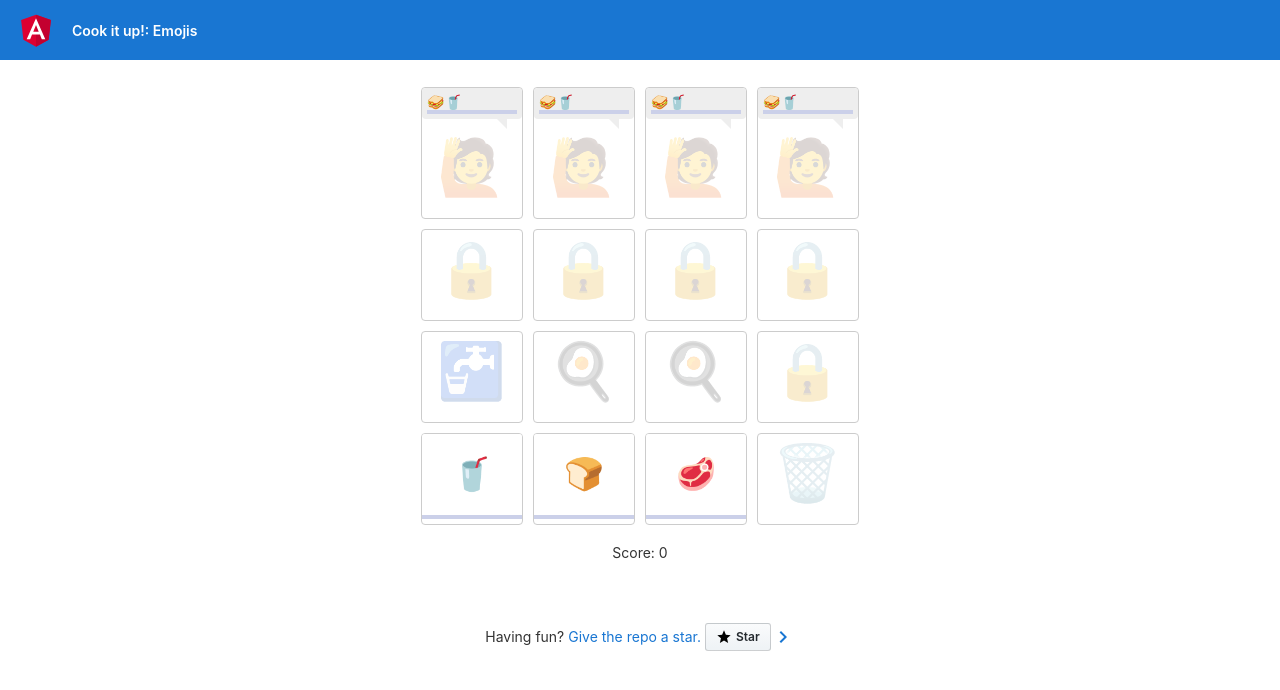
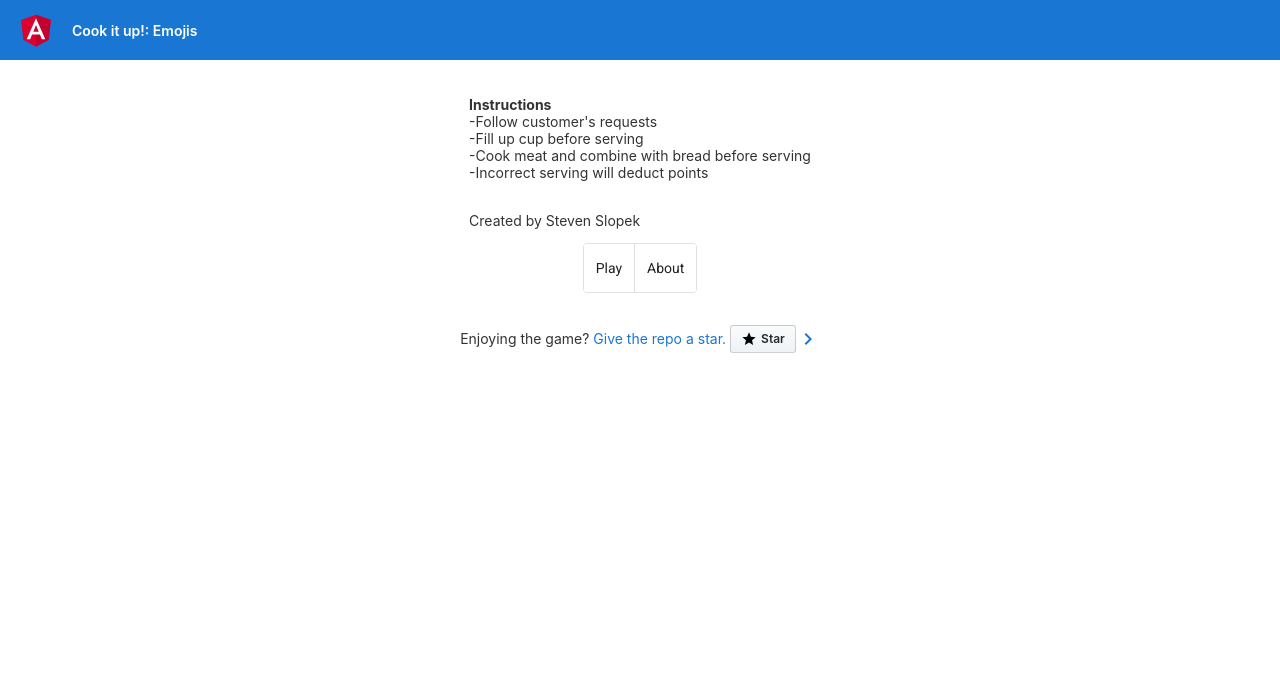
Before and after one commit to sslopek/cook-it-up-emojis, an Angular app: page /about in a window 1280 px wide. Before the commit this address led to /. Shown: the top 690 px of the page. Built offline with nearby package versions, Linux system fonts and the light colour scheme.

Commit message:
Added about screen and moved game area to separate component

```diff
--- /dev/null
+++ b/src/app/about/about.component.html
@@ -0,0 +1,11 @@
+<p>
+    <b>Instructions</b>
+
+    <br/>-Follow customer's requests
+    <br/>-Fill up cup before serving
+    <br/>-Cook meat and combine with bread before serving
+    <br/>-Incorrect serving will deduct points
+</p>
+<p>
+    <br/>Created by Steven Slopek
+</p>
--- /dev/null
+++ b/src/app/about/about.component.ts
@@ -0,0 +1,15 @@
+import { Component, OnInit } from '@angular/core';
+
+@Component({
+  selector: 'app-about',
+  templateUrl: './about.component.html',
+  styleUrls: ['./about.component.css']
+})
+export class AboutComponent implements OnInit {
+
+  constructor() { }
+
+  ngOnInit(): void {
+  }
+
+}
--- a/src/app/app-routing.module.ts
+++ b/src/app/app-routing.module.ts
@@ -1,8 +1,15 @@
 import { NgModule } from '@angular/core';
 import { Routes, RouterModule } from '@angular/router';
+import { AboutComponent } from './about/about.component';
+import { PlayComponent } from './play/play.component';
 
 
-const routes: Routes = [];
+const routes: Routes = [
+  { path: '', redirectTo: '/play', pathMatch: 'full' },
+  { path: 'play', component: PlayComponent },
+  { path: 'about', component: AboutComponent }
+];
+
 
 @NgModule({
   imports: [RouterModule.forRoot(routes)],
--- a/src/app/app.component.css
+++ b/src/app/app.component.css
@@ -45,7 +45,7 @@
   }
 
   footer {
-    margin-top: 48px;
+    margin-top: 32px;
     display: flex;
     align-items: center;
     line-height: 20px;
@@ -81,16 +81,3 @@
     width: 16px;
     margin-right: 4px;
   }
-
-
-
-
-
-  app-ui-serve-station{
-    padding: 5px 5px;
-  }
-
-  .station-row
-  {
-    display: flex;
-  }
--- a/src/app/app.component.html
+++ b/src/app/app.component.html
@@ -10,18 +10,20 @@
 
 <div class="content" role="main">
 
-  <!-- Game Screen -->
-  <div class="gamearea">
-    <div class="station-row" *ngFor="let stationrow of stations">
-      <app-ui-serve-station *ngFor="let station of stationrow" [serveStation]="station" [allStationsIds]="getStationsIds()"></app-ui-serve-station>
-    </div>
-  </div>
 
-  <p>Score: {{getScore()}}</p>
+  <router-outlet></router-outlet>
+
+
+
+  <mat-button-toggle-group name="fontStyle" aria-label="Navigation">
+    <mat-button-toggle routerLink="/play">Play</mat-button-toggle>
+    <mat-button-toggle routerLink="/about">About</mat-button-toggle>
+  </mat-button-toggle-group>
+
 
   <!-- Footer -->
   <footer>
-      Having fun?&nbsp;
+      Enjoying the game?&nbsp;
       <a href="https://github.com/sslopek/cook-it-up-emojis" target="_blank" rel="noopener"> Give the repo a star.
         <div class="github-star-badge">
             <svg class="material-icons" xmlns="http://www.w3.org/2000/svg" width="24" height="24" viewBox="0 0 24 24"><path d="M0 0h24v24H0z" fill="none"/><path d="M12 17.27L18.18 21l-1.64-7.03L22 9.24l-7.19-.61L12 2 9.19 8.63 2 9.24l5.46 4.73L5.82 21z"/></svg>
@@ -34,6 +36,3 @@
   </footer>
 
 </div>
-
-
-<router-outlet></router-outlet>
--- a/src/app/app.component.ts
+++ b/src/app/app.component.ts
@@ -1,7 +1,4 @@
 import { Component } from '@angular/core';
-import { GameService } from './game/game.service';
-import { ServeStation } from './game/serve-station';
-
 
 @Component({
   selector: 'app-root',
@@ -11,49 +8,11 @@ import { ServeStation } from './game/serve-station';
 
 
 export class AppComponent {
-  intervalId = 0;
-  stations: ServeStation[][]
 
-  constructor(private gameService: GameService) {}
+  constructor() { }
 
-
-  ngOnInit() {
-    this.gameService.setupStations();
-    this.loadStations();
-    this.startGameTimer();
-  }
-  ngOnDestroy() {
-    this.clearGameTimer();
+  ngOnInit(): void {
   }
 
 
-
-  //Main game loop
-  startGameTimer() {
-    this.clearGameTimer();
-    this.intervalId = window.setInterval(() => {
-
-      this.gameService.doAllTicks();
-
-    }, 500);
-  }
-
-  //Clear timer (for pausing)
-  clearGameTimer() {
-    clearInterval(this.intervalId);
-  }
-
-
-  loadStations(): void {
-    this.gameService.getStations()
-        .subscribe(stations => this.stations = stations);
-  }
-
-  getStationsIds(): string[] {
-    return this.gameService.getStationIds();
-  }
-  getScore(): number {
-    return this.gameService.getScore();
-  }
-
 }
--- /dev/null
+++ b/src/app/play/play.component.css
@@ -0,0 +1,7 @@
+app-ui-serve-station {
+  padding: 5px 5px;
+}
+
+.station-row {
+  display: flex;
+}
--- /dev/null
+++ b/src/app/play/play.component.html
@@ -0,0 +1,8 @@
+<!-- Game Screen -->
+<div class="gamearea">
+    <div class="station-row" *ngFor="let stationrow of stations">
+        <app-ui-serve-station *ngFor="let station of stationrow" [serveStation]="station" [allStationsIds]="getStationsIds()"></app-ui-serve-station>
+    </div>
+</div>
+
+<p>Score: {{getScore()}}</p>
--- /dev/null
+++ b/src/app/play/play.component.ts
@@ -0,0 +1,57 @@
+import { Component, OnInit } from '@angular/core';
+import { GameService } from '../game/game.service';
+import { ServeStation } from '../game/serve-station';
+
+@Component({
+  selector: 'app-play',
+  templateUrl: './play.component.html',
+  styleUrls: ['./play.component.css']
+})
+export class PlayComponent implements OnInit {
+
+  intervalId = 0;
+  stations: ServeStation[][]
+
+  constructor(private gameService: GameService) {}
+
+
+  ngOnInit() {
+    this.gameService.setupStations();
+    this.loadStations();
+    this.startGameTimer();
+  }
+  ngOnDestroy() {
+    this.clearGameTimer();
+  }
+
+
+
+  //Main game loop
+  startGameTimer() {
+    this.clearGameTimer();
+    this.intervalId = window.setInterval(() => {
+
+      this.gameService.doAllTicks();
+
+    }, 500);
+  }
+
+  //Clear timer (for pausing)
+  clearGameTimer() {
+    clearInterval(this.intervalId);
+  }
+
+
+  loadStations(): void {
+    this.gameService.getStations()
+        .subscribe(stations => this.stations = stations);
+  }
+
+  getStationsIds(): string[] {
+    return this.gameService.getStationIds();
+  }
+  getScore(): number {
+    return this.gameService.getScore();
+  }
+
+}
--- a/src/styles.css
+++ b/src/styles.css
@@ -1,4 +1,3 @@
 /* You can add global styles to this file, and also import other style files */
 
-html, body { height: 100%; }
 body { margin: 0; font-family: Roboto, "Helvetica Neue", sans-serif; }
```
Also changed, not shown: src/app/app.module.ts (+9 -2 lines), src/app/about/about.component.css (added), 2 other files (tests, documents, lock files or other folders).
